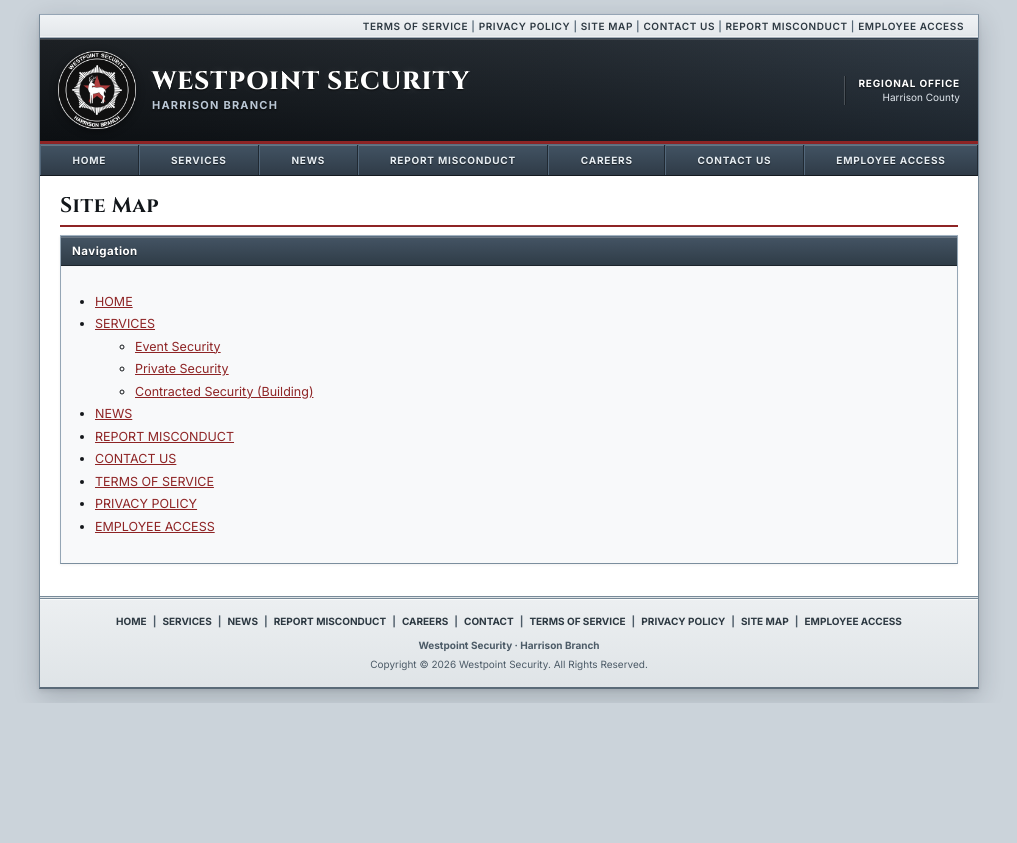
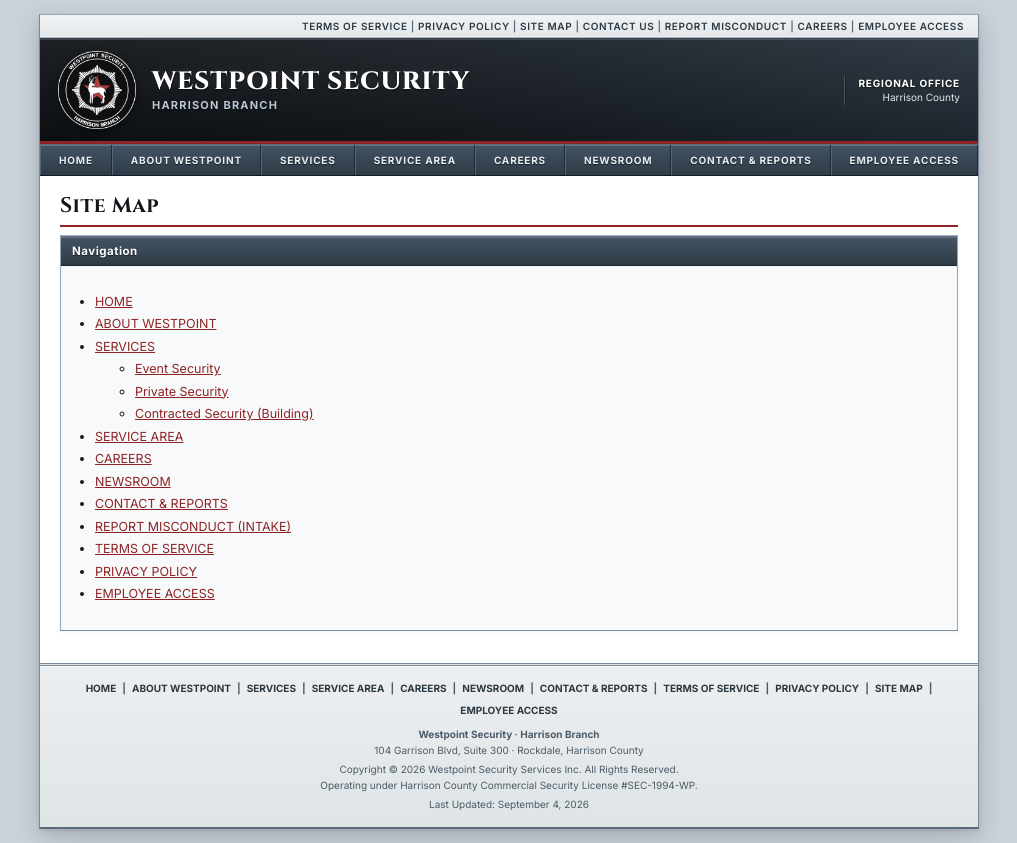
Before and after one commit to mysticwavezzz/westpoint-security, a plain HTML site: page site-map.html in a window 1280 px wide. Shown: the whole page, without its empty margins (131-1148 px from the left). Before the commit the page ends 800 px from the top, so only its background shows below. Drawn offline with Linux system fonts and the light colour scheme.

Commit message:
Harmonize site-wide primary navigation, utility links, and footers across all views

```diff
--- a/site-map.html
+++ b/site-map.html
@@ -11,13 +11,17 @@
   <a class="skip-link" href="#main-content">Skip to main content</a>
   <div class="page-shell">
     <nav class="utility-nav" aria-label="Utility navigation">
-      <a href="./terms.html">TERMS OF SERVICE</a> |
-        <a href="./privacy.html">PRIVACY POLICY</a> |
-        <a href="./site-map.html">SITE MAP</a>
+      <a href="./terms.html">TERMS OF SERVICE</a>
+      <span aria-hidden="true"> | </span>
+      <a href="./privacy.html">PRIVACY POLICY</a>
+      <span aria-hidden="true"> | </span>
+      <a href="./site-map.html">SITE MAP</a>
       <span aria-hidden="true"> | </span>
       <a href="./contact.html">CONTACT US</a>
       <span aria-hidden="true"> | </span>
       <a href="./contact.html?mode=misconduct">REPORT MISCONDUCT</a>
+      <span aria-hidden="true"> | </span>
+      <a href="./careers.html">CAREERS</a>
       <span aria-hidden="true"> | </span>
       <a href="./employee.html">EMPLOYEE ACCESS</a>
     </nav>
@@ -38,11 +42,12 @@
 
     <nav class="primary-nav" aria-label="Primary navigation">
       <a href="./index.html">HOME</a>
+      <a href="./about.html">ABOUT WESTPOINT</a>
       <a href="./services.html">SERVICES</a>
-      <a href="./newsroom.html">NEWS</a>
-      <a href="./contact.html?mode=misconduct">REPORT MISCONDUCT</a>
+      <a href="./service-area.html">SERVICE AREA</a>
       <a href="./careers.html">CAREERS</a>
-      <a href="./contact.html">CONTACT US</a>
+      <a href="./newsroom.html">NEWSROOM</a>
+      <a href="./contact.html">CONTACT &amp; REPORTS</a>
       <a href="./employee.html">EMPLOYEE ACCESS</a>
     </nav>
 
@@ -54,6 +59,7 @@
           <div class="content-box-body">
             <ul style="padding-left: 20px; line-height: 1.8;">
               <li><a href="./index.html">HOME</a></li>
+              <li><a href="./about.html">ABOUT WESTPOINT</a></li>
               <li><a href="./services.html">SERVICES</a>
                 <ul>
                   <li><a href="/services#event">Event Security</a></li>
@@ -61,9 +67,11 @@
                   <li><a href="/services#contracted">Contracted Security (Building)</a></li>
                 </ul>
               </li>
-              <li><a href="./newsroom.html">NEWS</a></li>
-              <li><a href="./contact.html?mode=misconduct">REPORT MISCONDUCT</a></li>
-              <li><a href="./contact.html">CONTACT US</a></li>
+              <li><a href="./service-area.html">SERVICE AREA</a></li>
+              <li><a href="./careers.html">CAREERS</a></li>
+              <li><a href="./newsroom.html">NEWSROOM</a></li>
+              <li><a href="./contact.html">CONTACT &amp; REPORTS</a></li>
+              <li><a href="./contact.html?mode=misconduct">REPORT MISCONDUCT (INTAKE)</a></li>
               <li><a href="./terms.html">TERMS OF SERVICE</a></li>
               <li><a href="./privacy.html">PRIVACY POLICY</a></li>
               <li><a href="./employee.html">EMPLOYEE ACCESS</a></li>
@@ -75,18 +83,26 @@
     <footer class="site-footer">
       <nav aria-label="Footer navigation">
         <a href="./index.html">HOME</a> |
+        <a href="./about.html">ABOUT WESTPOINT</a> |
         <a href="./services.html">SERVICES</a> |
-        <a href="./newsroom.html">NEWS</a> |
-        <a href="./contact.html?mode=misconduct">REPORT MISCONDUCT</a> |
+        <a href="./service-area.html">SERVICE AREA</a> |
         <a href="./careers.html">CAREERS</a> |
-        <a href="./contact.html">CONTACT</a> |
+        <a href="./newsroom.html">NEWSROOM</a> |
+        <a href="./contact.html">CONTACT &amp; REPORTS</a> |
         <a href="./terms.html">TERMS OF SERVICE</a> |
         <a href="./privacy.html">PRIVACY POLICY</a> |
         <a href="./site-map.html">SITE MAP</a> |
         <a href="./employee.html">EMPLOYEE ACCESS</a>
       </nav>
-      <p><strong>Westpoint Security · Harrison Branch</strong></p>
-      <p>Copyright &copy; 2026 Westpoint Security. All Rights Reserved.</p>
+      <p>
+        <strong>Westpoint Security · Harrison Branch</strong><br />
+        104 Garrison Blvd, Suite 300 · Rockdale, Harrison County
+      </p>
+      <p>
+        Copyright &copy; 2026 Westpoint Security Services Inc. All Rights Reserved.<br />
+        Operating under Harrison County Commercial Security License #SEC-1994-WP.
+      </p>
+      <p class="last-updated">Last Updated: September 4, 2026</p>
     </footer>
   </div>
 </body>
```
Also changed, not shown: 404.html (+24 -10 lines), about.html (+9 -8 lines), careers.html (+24 -11 lines), contact.html (+23 -9 lines), employee-dashboard.html (+9 -5 lines), employee.html (+24 -11 lines), index.html (+24 -10 lines), newsroom.html (+24 -11 lines), privacy.html (+8 -4 lines), service-area.html (+9 -8 lines), services.html (+24 -11 lines), terms.html (+8 -4 lines).
